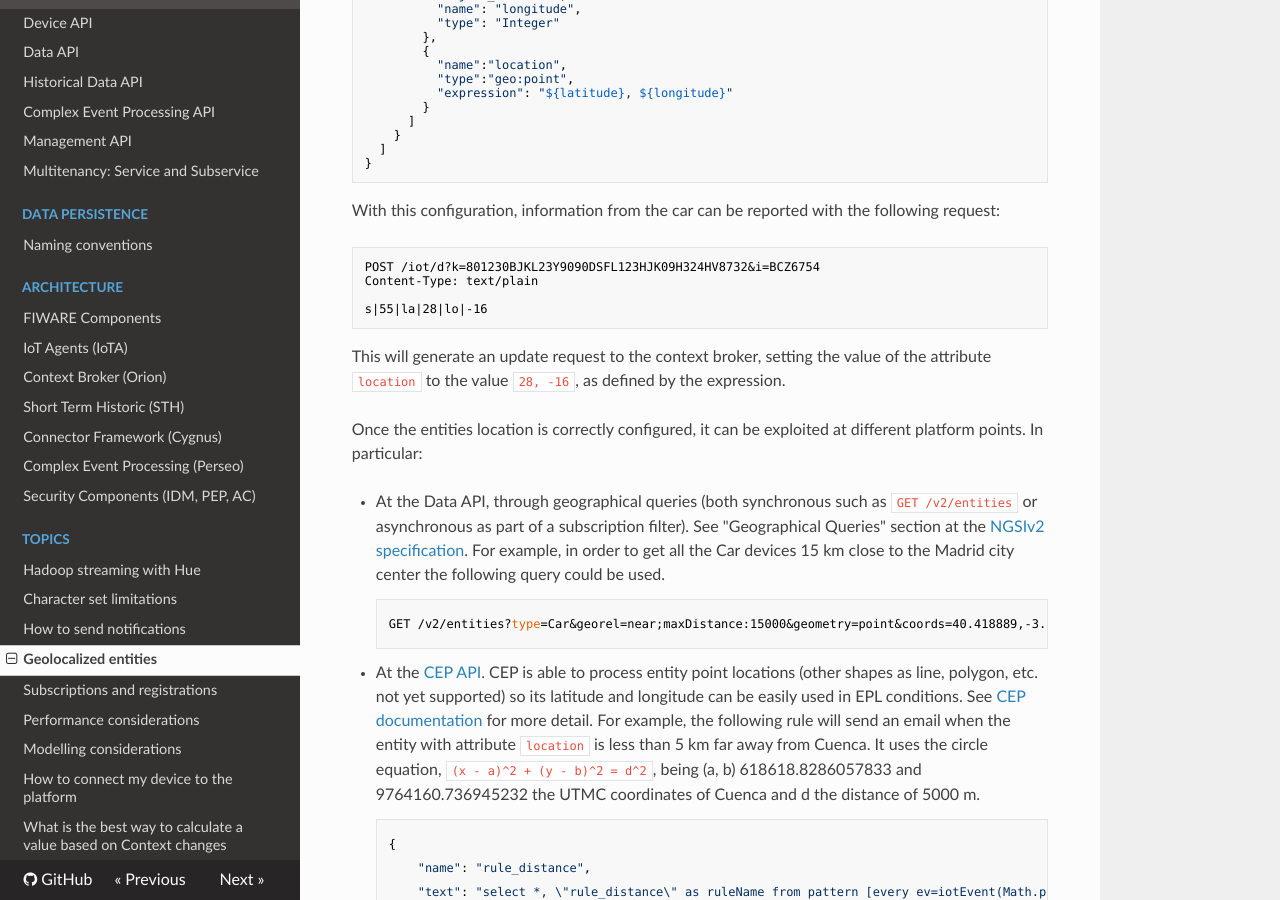
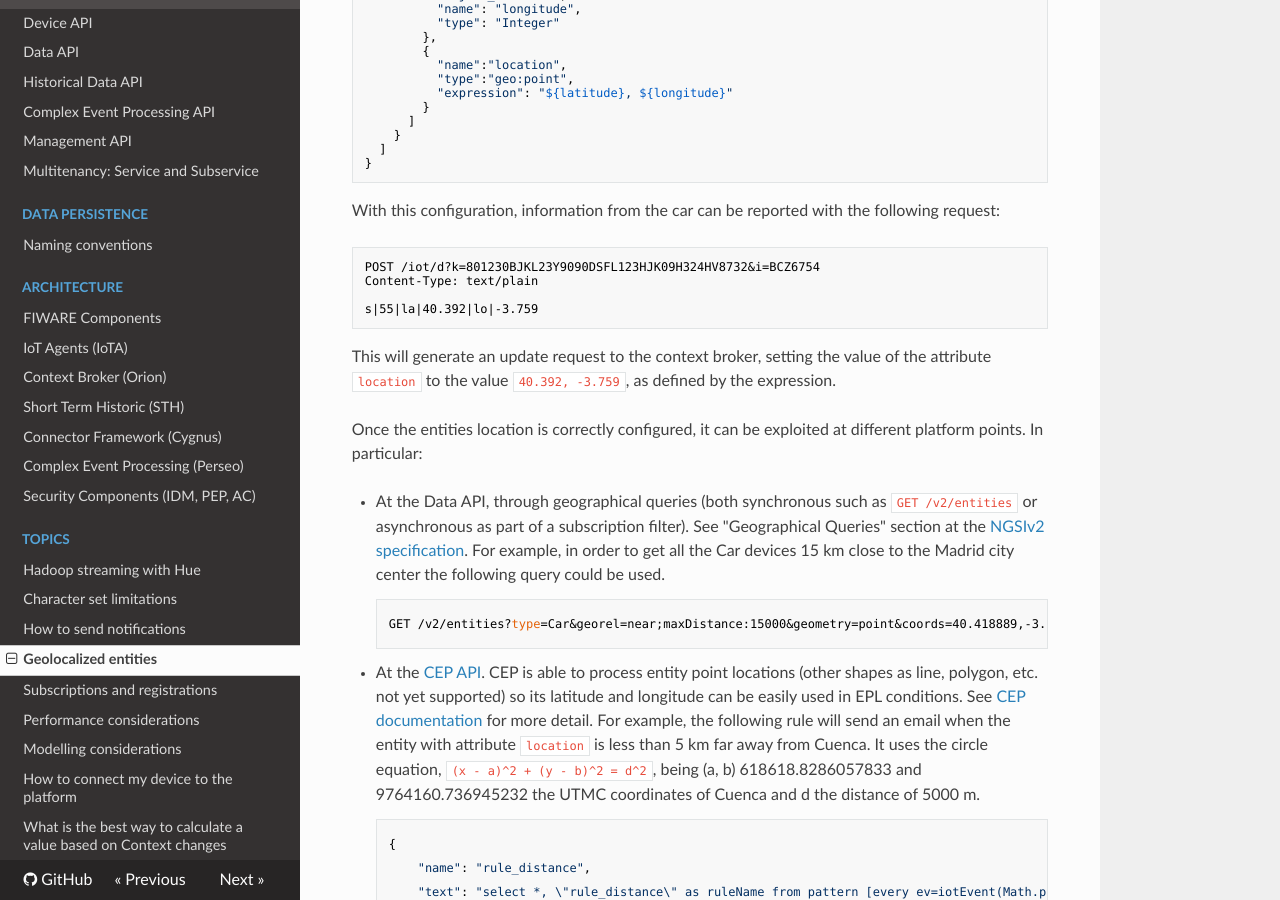
Before and after one commit to telefonicaid/thinking-cities, an MkDocs documentation site: the page built from docs/topics/geolocalized_entities.md, in a window 1280 px wide and 900 px high, scrolled down 1158 px. Built offline with MkDocs 1.6.1, drawn with Linux system fonts in a browser that asks for light colours; nearby versions of some CDN libraries; old or Windows-style settings are respelled for this version of MkDocs.

Commit message:
FIX GPS Coordinates

```diff
--- a/docs/topics/geolocalized_entities.md
+++ b/docs/topics/geolocalized_entities.md
@@ -70,10 +70,12 @@ With this configuration, information from the car can be reported with the follo
     POST /iot/d?k=801230BJKL23Y9090DSFL123HJK09H324HV8732&i=BCZ6754
     Content-Type: text/plain
 
-    s|55|la|28|lo|-16
+    s|55|la|40.392|lo|-3.759
+
+
 
 This will generate an update request to the context broker, setting the value of the attribute `location` to the value
-`28, -16`, as defined by the expression.
+`40.392, -3.759`, as defined by the expression.
 
 Once the entities location is correctly configured, it can be exploited at different platform points. In particular:
 
```
Also changed, not shown: docs/topics/device_connection.md (+1 -1 lines).
